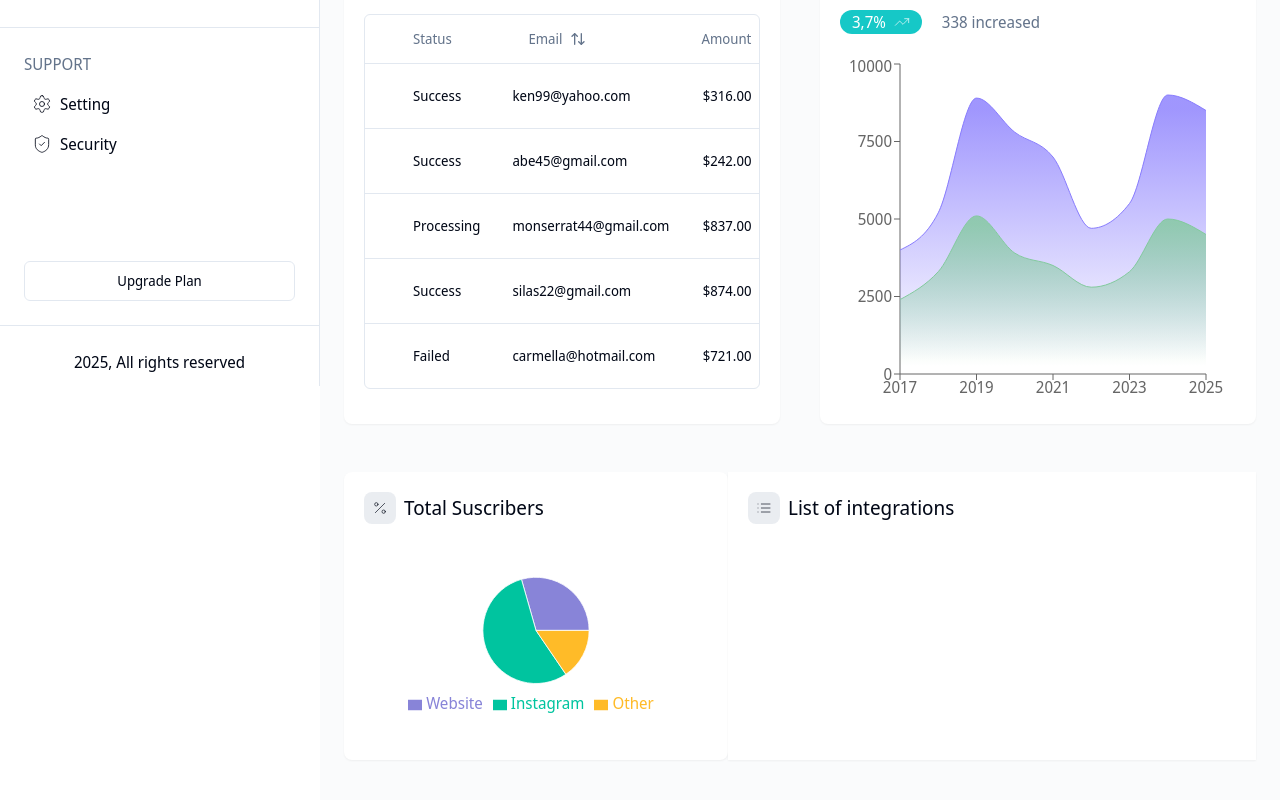
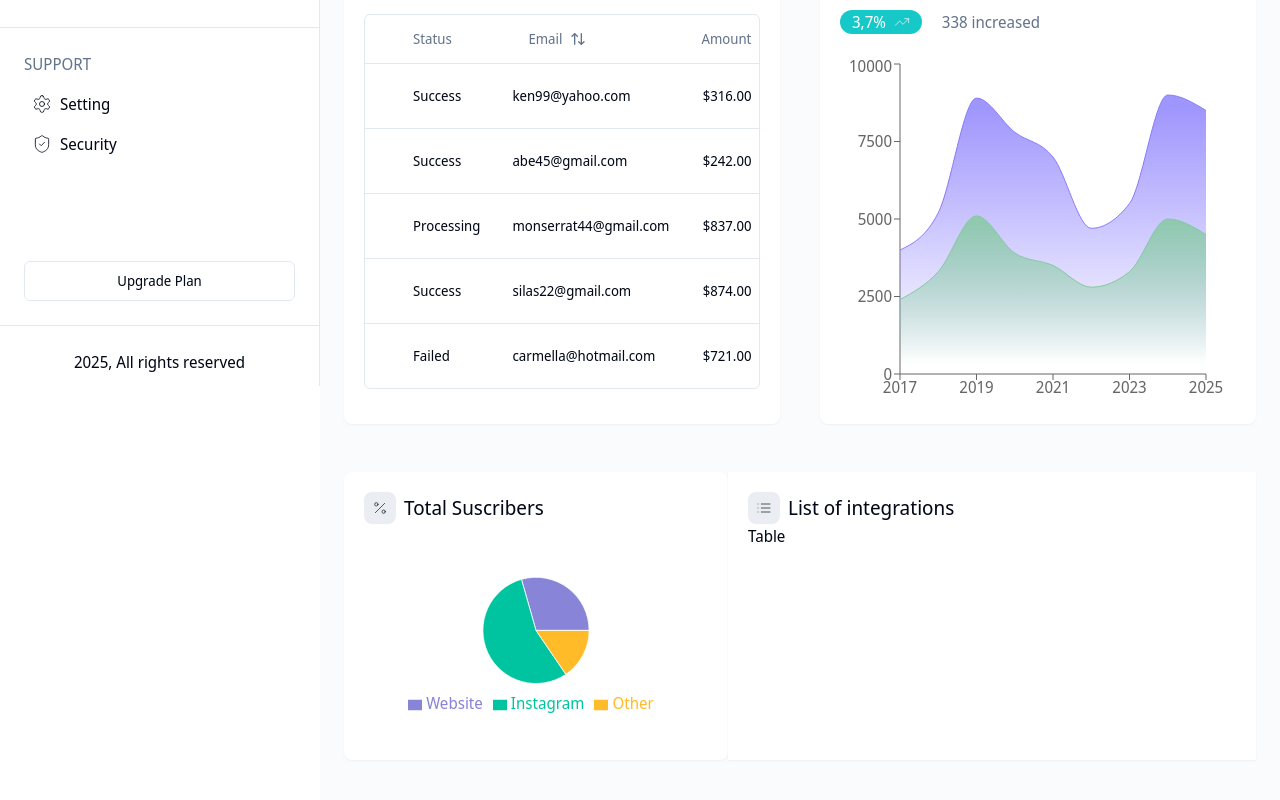
Before and after one commit to AJPadillo/dashborad-companies, a Next.js app: page / in a window 1280 px wide. Shown: the part 414-1214 px from the top of the page. Built offline with nearby package versions, Linux system fonts and the light colour scheme.

Commit message:
creado componente tableintegrations para list

```diff
--- a/app/(routes)/components/ListIntegrations/ListIntegrations.tsx
+++ b/app/(routes)/components/ListIntegrations/ListIntegrations.tsx
@@ -1,5 +1,6 @@
 import { CustomIcon } from "@/components/CustomIcon"
-import { List } from "lucide-react"
+import { List, Table } from "lucide-react"
+import { TableIntegrations } from "../TableIntegrations"
 
 export function ListIntegrations() {
     return (
@@ -8,6 +9,7 @@ export function ListIntegrations() {
                 <CustomIcon icon={List} />
                 <p className="text-xl">List of integrations</p>
             </div>
+            <TableIntegrations />
         </div>
     )
 }
--- /dev/null
+++ b/app/(routes)/components/TableIntegrations/TableIntegrations.tsx
@@ -0,0 +1,6 @@
+
+export function TableIntegrations() {
+    return (
+        <div>Table</div>
+    )
+}
--- /dev/null
+++ b/app/(routes)/components/TableIntegrations/index.ts
@@ -0,0 +1 @@
+export * from './TableIntegrations'
```
